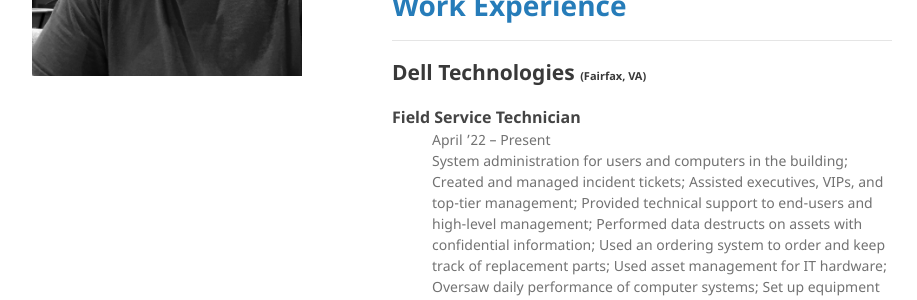
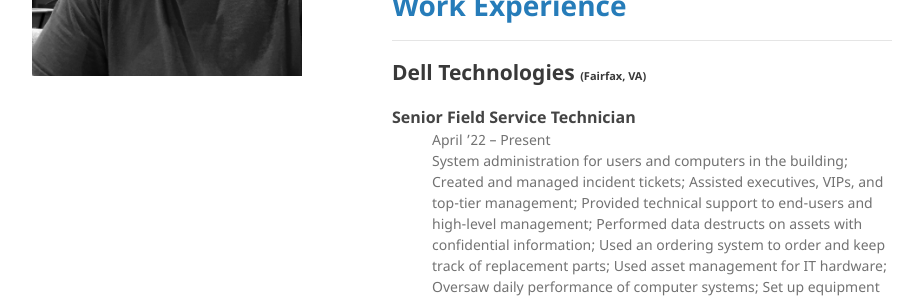
Before and after one commit to tewynkoop/TylerWynkoop, a Jekyll site: the page built from index.md, in a window 1280 px wide and 900 px high. Shown: the part 358-658 px from the top of the window, without its empty margins (178-1095 px from the left). Built offline with Jekyll 4.4.1, drawn with Linux system fonts in a browser that asks for light colours; a script that is not in the unit is left out; our own code applies the rules of GitHub Pages for plain Markdown files.

Commit message:
Update index.md
title change

```diff
--- a/index.md
+++ b/index.md
@@ -20,7 +20,7 @@ layout: default
 ## Dell Technologies <small><small><small> (Fairfax, VA) </small></small></small>
 
 <dl>
-<dt style="font-size:16px"><b>Field Service Technician</b></dt>
+<dt style="font-size:16px"><b>Senior Field Service Technician</b></dt>
 <dd>April ’22 – Present</dd>
 <dd>System administration for users and computers in the building; Created and managed incident tickets; Assisted executives, VIPs, and top-tier management; Provided technical support to end-users and high-level management; Performed data destructs on assets with confidential information; Used an ordering system to order and keep track of replacement parts; Used asset management for IT hardware; Oversaw daily performance of computer systems; Set up equipment for employee use, performed and ensured proper installation of cables, operating systems and appropriate software.</dd>
 </dl>
```
